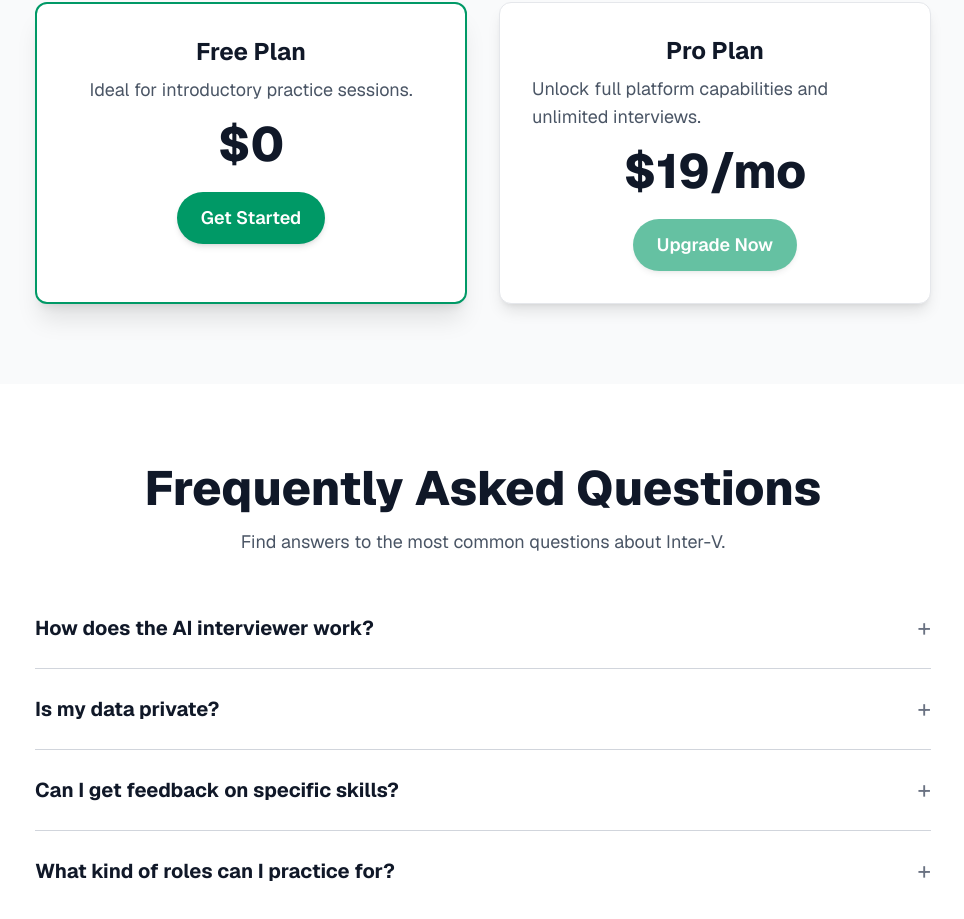
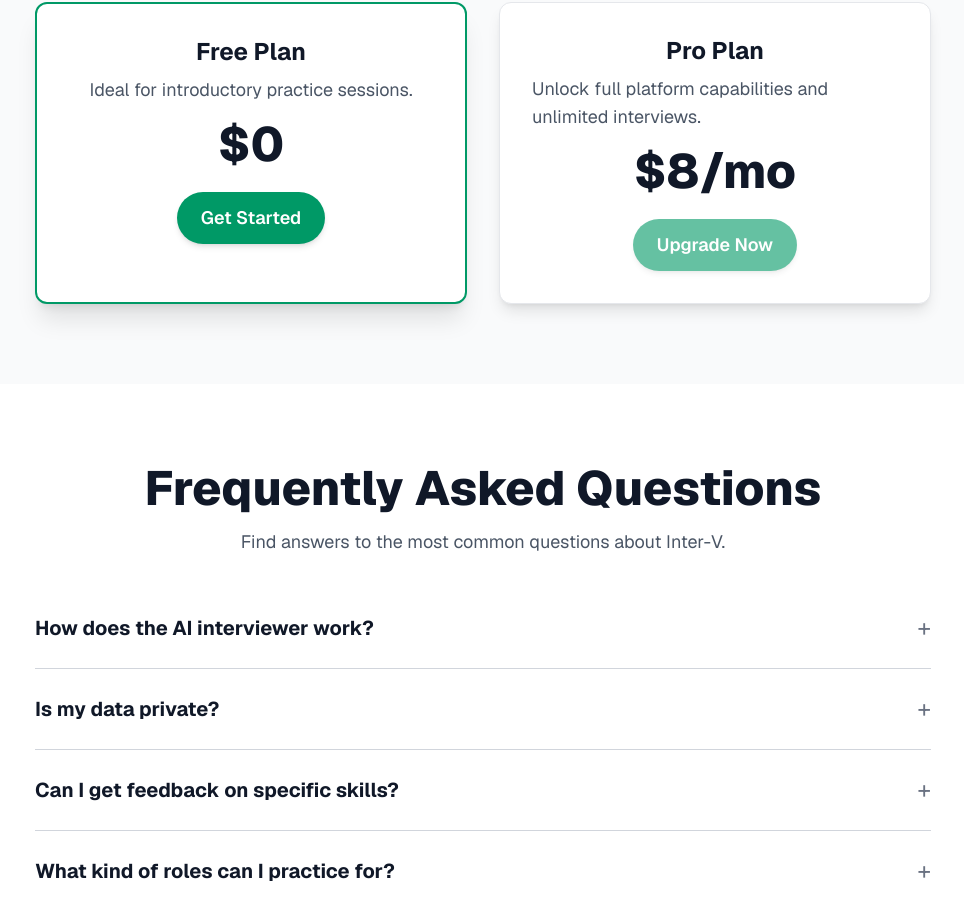
Before and after one commit to devtofunmi/inter-v, a Next.js app: page / in a window 1280 px wide. Shown: the part 2272-3191 px from the top of the page, without its empty margins (157-1121 px from the left). Built offline with nearby package versions, Linux system fonts and the light colour scheme.

Commit message:
reduce pro plan price

```diff
--- a/components/practice/PricingModal.tsx
+++ b/components/practice/PricingModal.tsx
@@ -17,7 +17,7 @@ const PricingModal: React.FC<PricingModalProps> = ({ setShowPricingModal }) => {
         </button>
         <h3 className="text-2xl font-bold mb-2 text-center text-gray-900">Pro Plan</h3>
         <p className="text-gray-600 mb-4 text-center">Unlock full platform capabilities and unlimited interviews.</p>
-        <p className="text-4xl font-extrabold mb-6 text-center text-gray-900">$19/mo</p>
+        <p className="text-4xl font-extrabold mb-6 text-center text-gray-900">$8/mo</p>
         <button className="w-full px-6 py-3 bg-emerald-600 rounded-full font-semibold text-lg text-white mb-2 opacity-60 cursor-not-allowed" disabled>Upgrade Now</button>
         <div className="text-gray-500 text-sm text-center mt-2">Cancel anytime. 7-day money-back guarantee.</div>
       </div>
--- a/pages/index.tsx
+++ b/pages/index.tsx
@@ -384,7 +384,7 @@ export default function Home() {
           >
             <h3 className="text-2xl font-bold mb-2 text-gray-900">Pro Plan</h3>
             <p className="text-gray-600 mb-4 text-lg font-normal">Unlock full platform capabilities and unlimited interviews.</p>
-            <p className="text-5xl font-extrabold mb-6 text-gray-900">$19/mo</p>
+            <p className="text-5xl font-extrabold mb-6 text-gray-900">$8/mo</p>
             <button className="px-6 py-3 cursor-not-allowed opacity-60 bg-emerald-600 rounded-full text-white font-semibold shadow-md text-lg">
               Upgrade Now
             </button>
```
